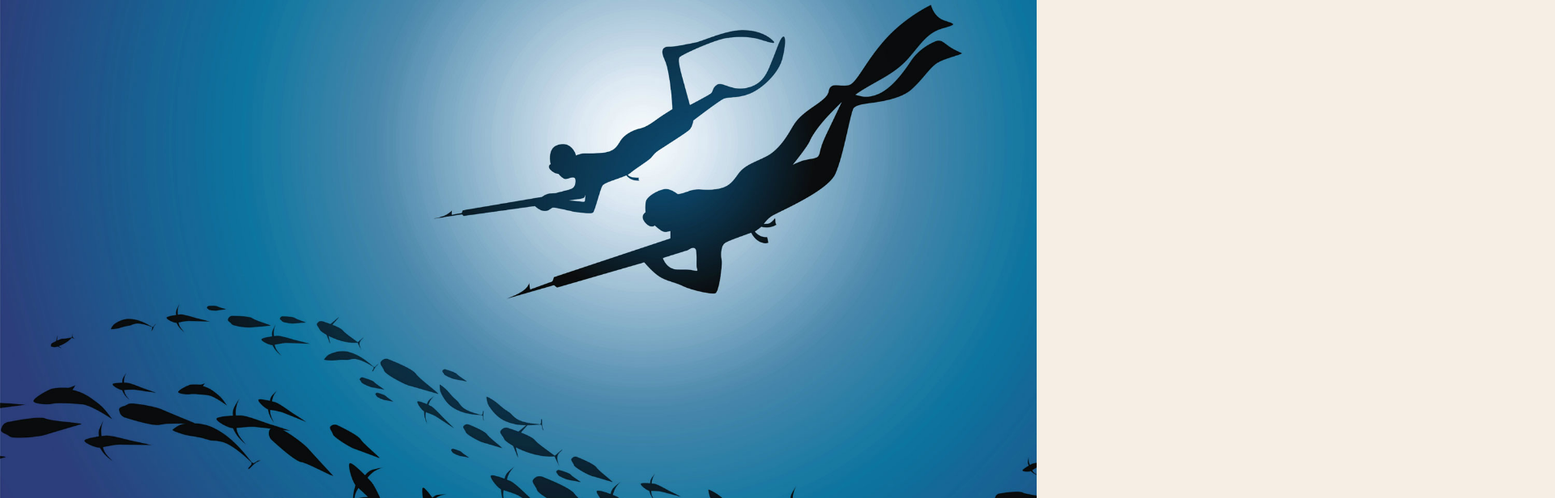
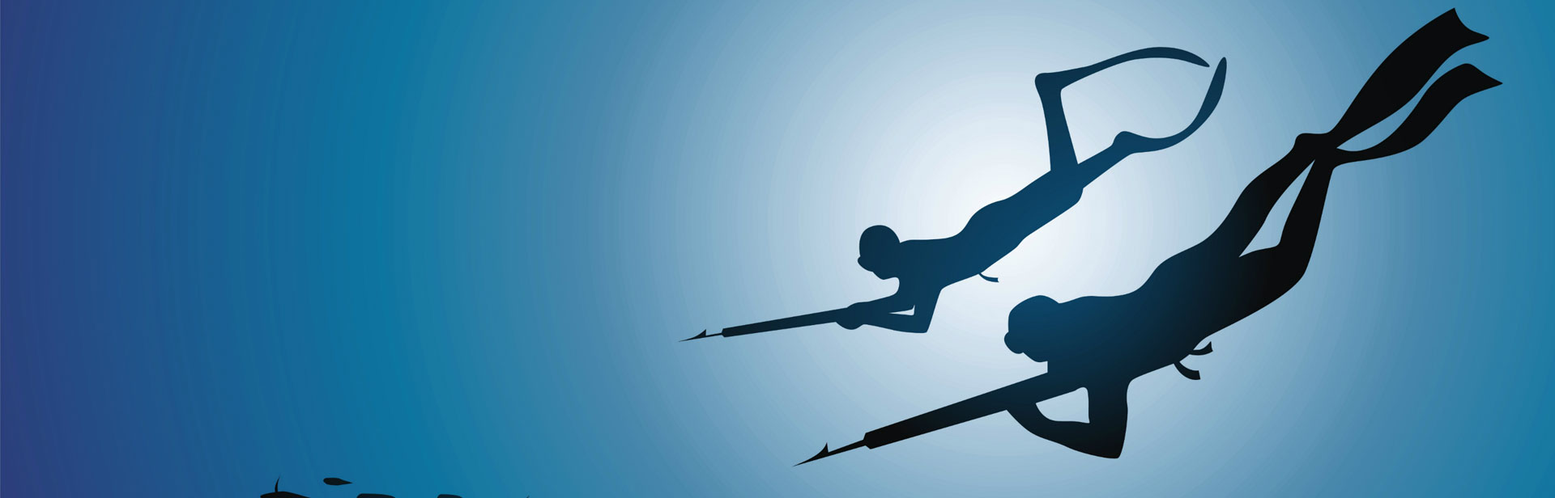
Before and after one commit to ssacob/ssacob.github.io, a plain HTML site: page index.html in a window 1280 px wide. Shown: the top 616 px of the page at 81% size, 1920 px wide, since content can reach past the window. Drawn offline with Linux system fonts and the light colour scheme.

Commit message:
Update styles.css

```diff
--- a/styles.css
+++ b/styles.css
@@ -16,11 +16,6 @@
 /* Style rules for body and images */
 body {
     background-color: #f6eee4;
-}
-
-img {
-    max-width: 100%;
-    heght: 100%;
 }
 
 a {
```
